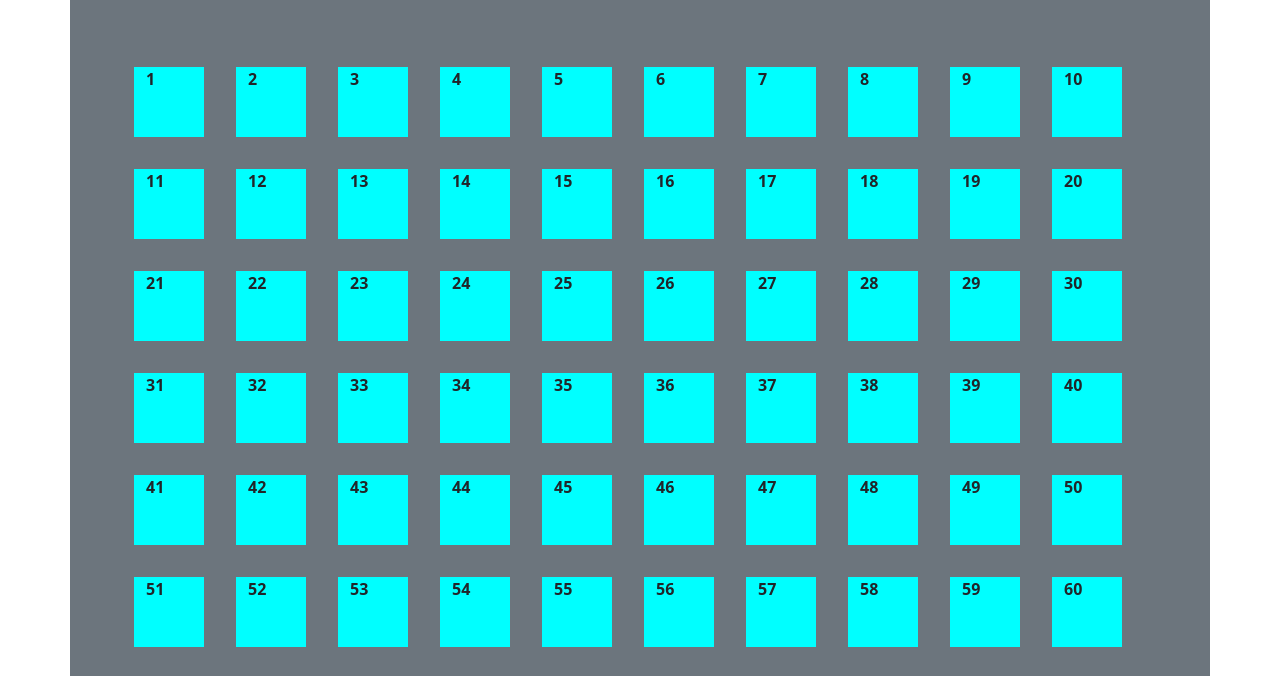
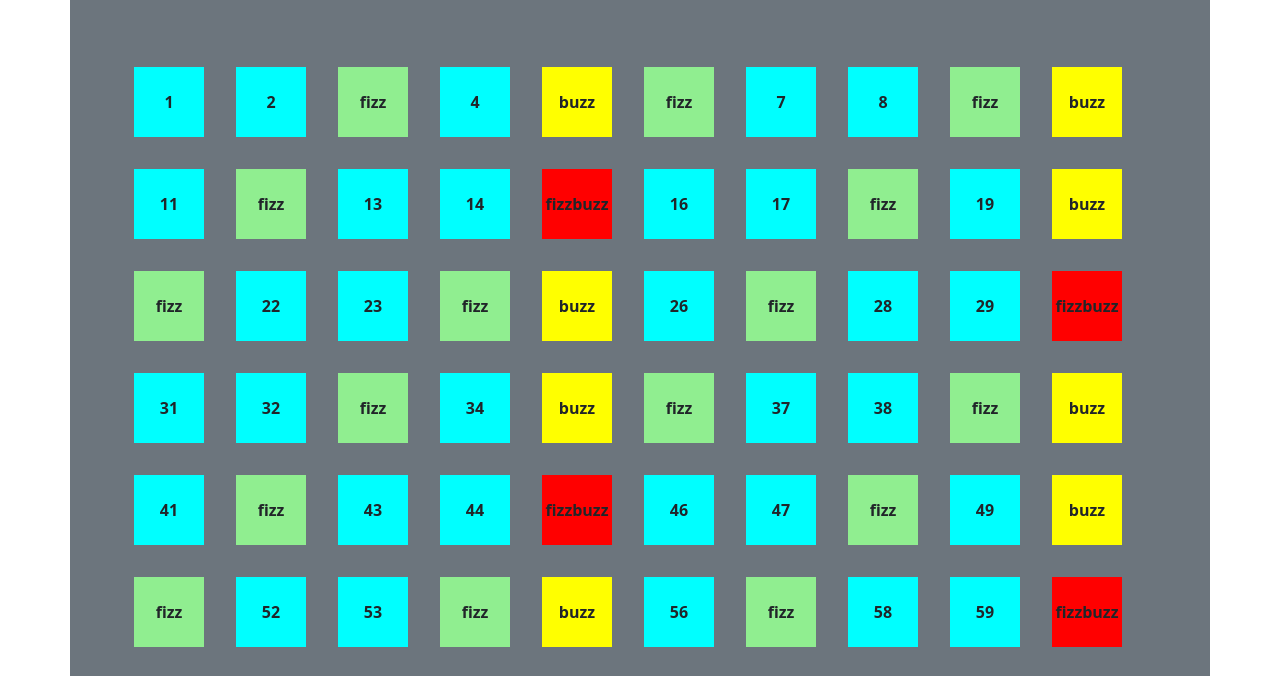
Before and after one commit to AndVig/js-fizzbuzz, a plain HTML site: page index.html in a window 1280 px wide. Shown: the part 101-777 px from the top of the page. Drawn offline with nearby package versions, Linux system fonts and the light colour scheme.

Commit message:
add if cases

```diff
--- a/JS/script.js
+++ b/JS/script.js
@@ -1,7 +1,21 @@
 const element= document.getElementById('area');
 for(let i=1; i<=100; i++){
     const square= document.createElement('div')
-    square.className='blue square justify-content-center align-items-center m-3';
+    square.className='d-flex blue square justify-content-center align-items-center m-3';
     square.innerHTML=i;
     element.append(square);
+
+    if(i%3==0 && i%5==0){
+        square.className='d-flex red square justify-content-center align-items-center m-3';
+        square.innerHTML='fizzbuzz';
+    }
+    else if(i%3==0){
+        square.className='d-flex green square justify-content-center align-items-center m-3';
+        square.innerHTML='fizz';
+    }
+    else if(i%5==0){
+        square.className='d-flex yellow square justify-content-center align-items-center m-3';
+        square.innerHTML='buzz';
+    }
+
 }
```
Also changed, not shown: index.html (+1 -1 lines).
